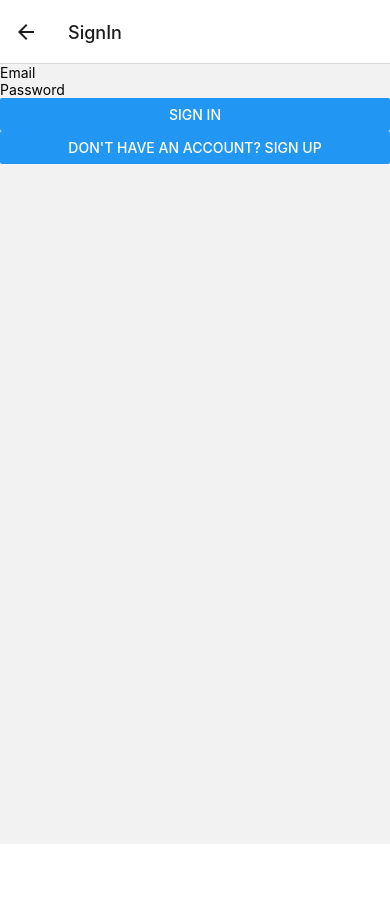
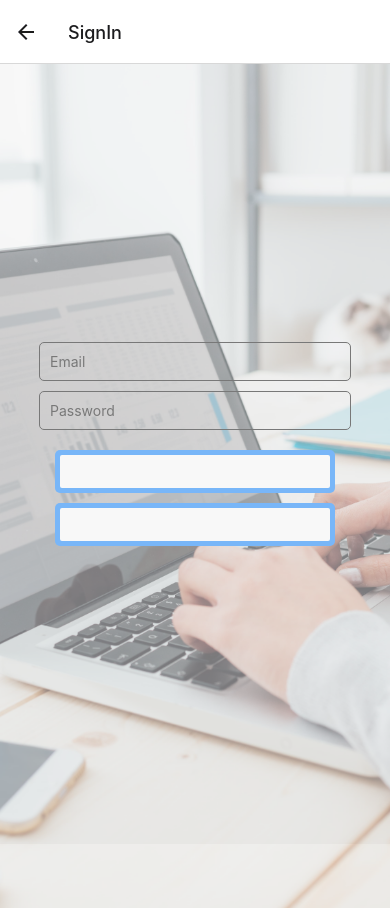
Before and after one commit to katjasei/task-managment, a React Native app: screen /SignIn in a window 390 px wide. Before the commit the page ends 844 px from the top, so only its background shows below. Built offline with nearby package versions, Linux system fonts and the light colour scheme.

Commit message:
Add Task Screen

```diff
--- a/App.tsx
+++ b/App.tsx
@@ -8,6 +8,7 @@ import { createStackNavigator } from '@react-navigation/stack';
 import SignInScreen from './screens/SignInScreen/SignInScreen';
 import SignUpScreen from './screens/SignUpScreen/SignUpScreen';
 import {RootStackParamList} from './types';
+import TaskScreen from './screens/TaskForm/TaskScreen';
 
 export default function App() {
 
@@ -19,6 +20,7 @@ export default function App() {
     <Stack.Navigator>
       <Stack.Screen name="SignUp" component={SignUpScreen} />
       <Stack.Screen name="SignIn" component={SignInScreen} />
+      <Stack.Screen name="TaskScreen" component={TaskScreen} />
     </Stack.Navigator>
   </NavigationContainer>
     </View>
--- /dev/null
+++ b/models.ts
@@ -0,0 +1,7 @@
+export interface Task {
+    id: string;
+    title: string;
+    description: string;
+    completed: boolean;
+    createdAt: Date
+  }
--- a/screens/SignInScreen/SignInScreen.tsx
+++ b/screens/SignInScreen/SignInScreen.tsx
@@ -1,13 +1,16 @@
 import { auth } from '../../utils/firebase'
 import { useState } from 'react';
 import { Button } from 'react-native';
-import { TextInput, View } from 'react-native';
+import { TextInput, View, StyleSheet, Dimensions, ImageBackground } from 'react-native';
 import { SignInScreenNavigationProp } from '../../types';
 import { signInWithEmailAndPassword } from 'firebase/auth';
+import image from '../../images/task-managment.jpg';
 
 type Props = {
   navigation: SignInScreenNavigationProp;
 };
+
+const { width, height } = Dimensions.get('window');
 
 function SignInScreen({navigation}: Props) {
   const [email, setEmail] = useState('');
@@ -16,7 +19,9 @@ function SignInScreen({navigation}: Props) {
   const handleSignIn = () => {
     signInWithEmailAndPassword(auth, email, password)
       .then(() => {
+        //navigate to main page
         console.log('User signed in!');
+        navigation.navigate("TaskScreen")
       })
       .catch(error => {
         console.error(error);
@@ -24,25 +29,83 @@ function SignInScreen({navigation}: Props) {
   };
 
   return (
-    <View>
+    <View style={styles.container}>
+    <ImageBackground source={image} style={styles.image}>
       <TextInput
+        style={styles.input}
         placeholder="Email"
         value={email}
         onChangeText={setEmail}
       />
       <TextInput
+        style={styles.input}
         placeholder="Password"
         value={password}
         onChangeText={setPassword}
         secureTextEntry
       />
-      <Button title="Sign In" onPress={handleSignIn} />
+        <View style={styles.buttonContainer}>
+        <View style={styles.button} >
       <Button
+      color={"#ffffff"}
+      title="Sign In"
+      onPress={handleSignIn} />
+      </View>
+      <View style={styles.button} >
+      <Button
+        color={"#ffffff"}
         title="Don't have an account? Sign Up"
         onPress={() => navigation.navigate('SignUp')}
       />
+      </View>
+      </View>
+    </ImageBackground>
     </View>
   );
 }
 
+
+const styles = StyleSheet.create({
+
+  image: {
+    flex:1,
+    opacity: 0.5,
+    width: width,
+    height: height,
+    resizeMode: 'cover',
+    alignItems: 'center',
+    justifyContent: 'center',
+  },
+
+  container: {
+    flex:1,
+  },
+
+  inputContainer: {
+    marginBottom: 20,
+    width: '100%',
+  },
+  input: {
+    borderColor: '#000',
+    borderWidth: 1,
+    borderRadius: 5,
+    width: "80%",
+    padding: 10,
+    marginBottom: 10,
+  },
+  buttonContainer: {
+    alignSelf: 'center',
+    marginTop: 10,
+    marginBottom: 10,
+  },
+  button: {
+    backgroundColor: '#007bff',
+    padding: 5,
+    borderRadius: 5,
+    //alignItems: 'center',
+    //justifyContent: 'center',
+    marginBottom: 10
+  },
+});
+
 export default SignInScreen;
--- /dev/null
+++ b/screens/TaskForm/TaskForm.tsx
@@ -0,0 +1,62 @@
+import React, { useState } from 'react';
+import { StyleSheet, View, TextInput, Button } from 'react-native';
+import {Task} from '../../models';
+
+
+interface TaskFormProps {
+  onSubmit: (task: Task) => void;
+}
+
+const TaskForm: React.FC<TaskFormProps> = ({ onSubmit }) => {
+  const [title, setTitle] = useState('');
+  const [description, setDescription] = useState('');
+
+  const handleSubmit = () => {
+    const task: Task = {
+      id: new Date().getTime().toString(),
+      title,
+      description,
+      completed: false,
+      createdAt: new Date(),
+    };
+    onSubmit(task);
+    setTitle('');
+    setDescription('');
+  };
+
+  return (
+    <View style={styles.container}>
+      <TextInput
+        style={styles.input}
+        value={title}
+        placeholder="Task title"
+        onChangeText={(text) => setTitle(text)}
+      />
+      <TextInput
+        style={styles.input}
+        value={description}
+        placeholder="Task description"
+        onChangeText={(text) => setDescription(text)}
+      />
+      <Button title="Add Task" onPress={handleSubmit} />
+    </View>
+  );
+};
+
+const styles = StyleSheet.create({
+  container: {
+   // flex: 1,
+    justifyContent: 'center',
+    alignItems: 'center',
+  },
+  input: {
+    width: '80%',
+    height: 40,
+    borderWidth: 1,
+    borderColor: '#ccc',
+    marginVertical: 10,
+    paddingHorizontal: 10,
+  },
+});
+
+export default TaskForm;
--- /dev/null
+++ b/screens/TaskForm/TaskScreen.tsx
@@ -0,0 +1,28 @@
+import { useState } from "react";
+import { Task } from "../../models";
+import { View } from "react-native";
+import TaskDetails from "./components/TaskDetails";
+import TaskList from "./components/TaskList";
+import TaskForm from "./TaskForm";
+
+const TaskScreen = () => {
+    const [selectedTask, setSelectedTask] = useState<Task | null>(null);
+
+    const handleTaskSubmit = (task: Task) => {
+        console.log(task);
+        // Add your code here to submit the task to the server or to save it locally
+      };
+
+    return (
+      <View>
+        {selectedTask ? (
+          <TaskDetails task={selectedTask} />
+        ) : (
+          <TaskForm onSubmit={handleTaskSubmit} />
+        )}
+        <TaskList />
+      </View>
+    );
+  };
+
+  export default TaskScreen;
--- /dev/null
+++ b/screens/TaskForm/components/TaskDetails.tsx
@@ -0,0 +1,14 @@
+import { View, Text, Switch } from "react-native";
+import {Task} from "../../../models";
+
+const TaskDetails = ({ task }: { task: Task }) => {
+    return (
+      <View>
+        <Text>{task.title}</Text>
+        <Text>{task.description}</Text>
+        <Switch value={task.completed} />
+      </View>
+    );
+  };
+
+  export default TaskDetails
--- /dev/null
+++ b/screens/TaskForm/components/TaskList.tsx
@@ -0,0 +1,24 @@
+import { useEffect, useState } from "react";
+import { View, Text} from "react-native";
+import {Task} from "../../../models";
+
+
+  const TaskList = () => {
+    const [tasks, setTasks] = useState<Task[]>([]);
+
+    useEffect(() => {
+      // Load tasks from Firebase or other data source
+      const loadedTasks: Task[] = [];
+      setTasks(loadedTasks);
+    }, []);
+
+    return (
+      <View>
+        {tasks.map((task) => (
+          <Text key={task.id}>{task.title}</Text>
+        ))}
+      </View>
+    );
+  };
+
+  export default TaskList
--- a/types.d.ts
+++ b/types.d.ts
@@ -3,7 +3,9 @@ import { StackNavigationProp } from '@react-navigation/stack';
 type RootStackParamList = {
   SignUp: undefined;
   SignIn: undefined;
+  TaskScreen :undefined;
 };
 
 type SignInScreenNavigationProp = StackNavigationProp<RootStackParamList, 'SignIn'>;
 type SignUpScreenNavigationProp = StackNavigationProp<RootStackParamList, 'SignUp'>;
+type TaskScreenNavigationProp = StackNavigationProp<RootStackParamList, "TaskScreen">;
```
